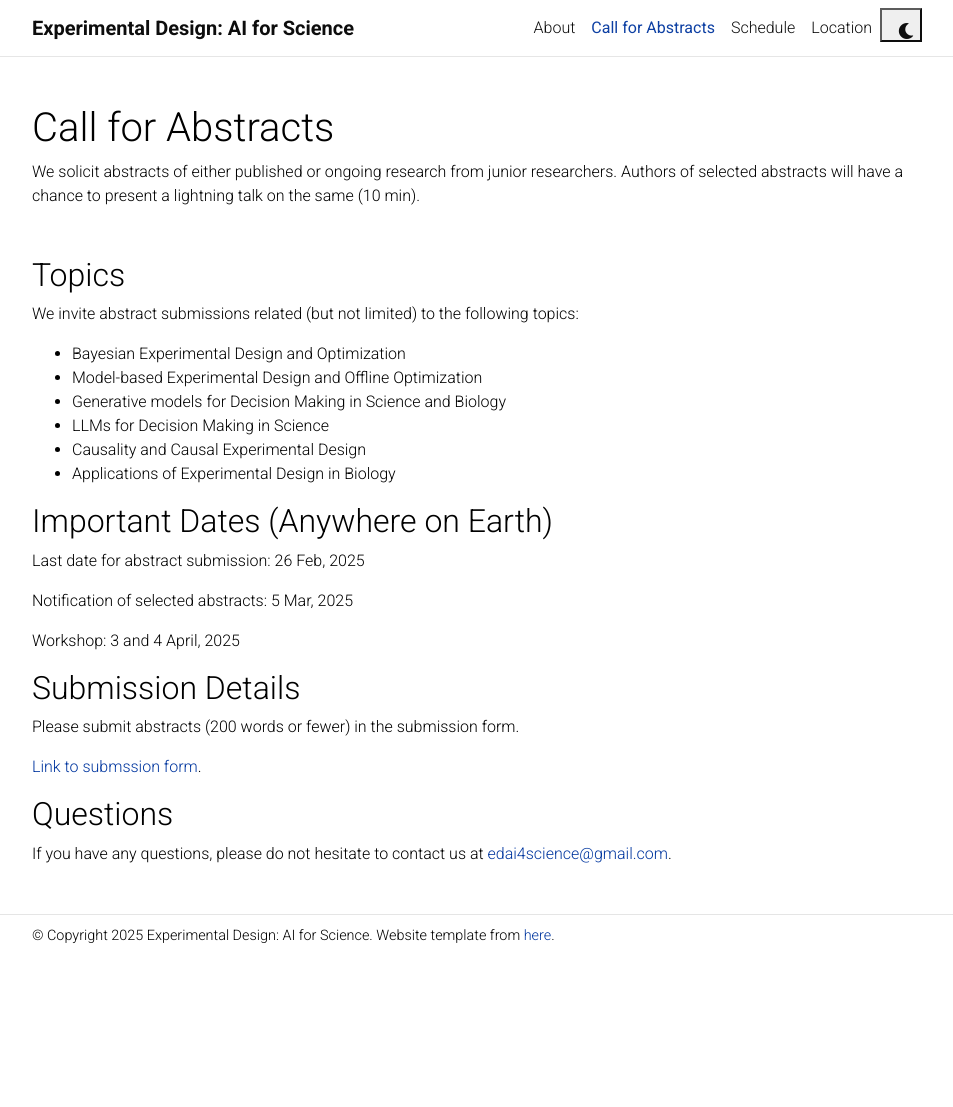
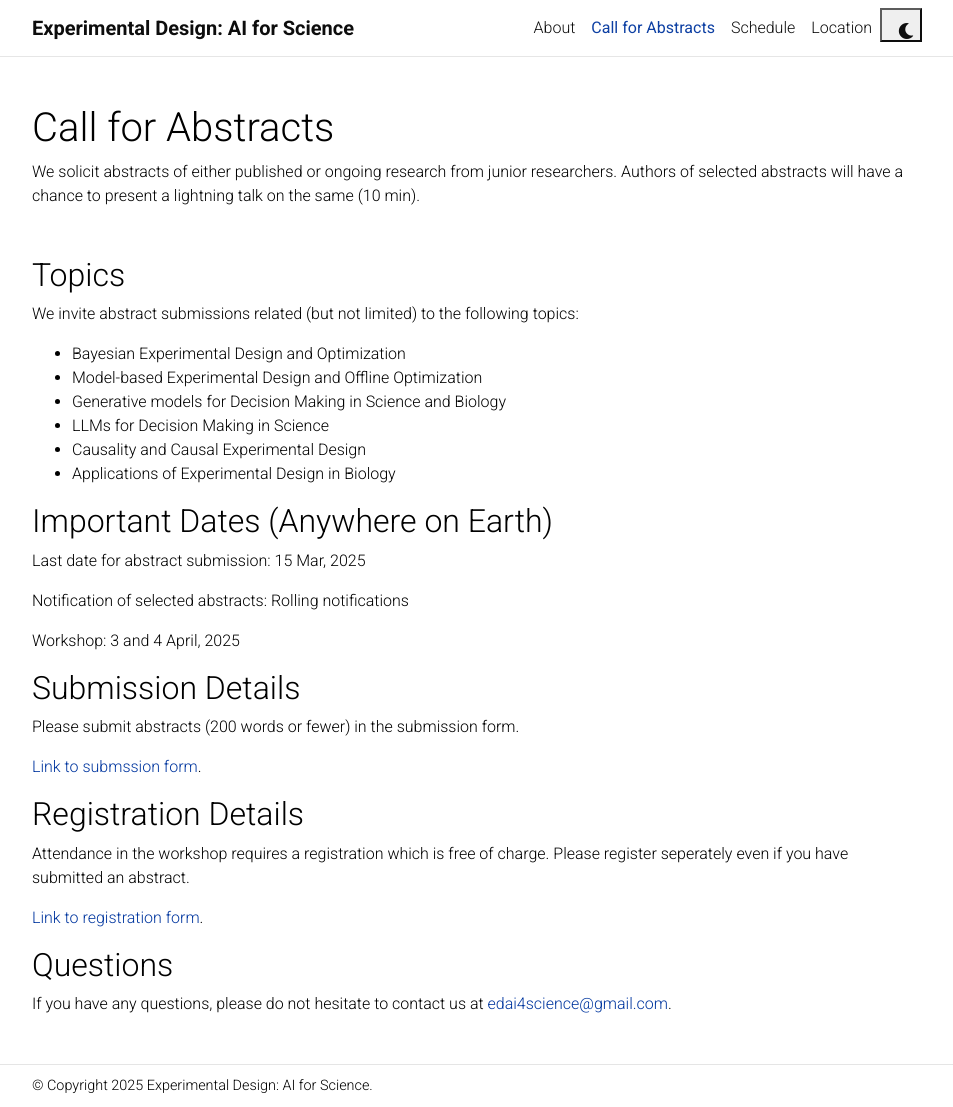
Before and after one commit to edai4science/edai4science.github.io, a Jekyll site: the page built from _pages/call.md, in a window 1280 px wide and 1107 px high. Shown: the whole window, without its empty margins (163-1116 px from the left). Built offline with Jekyll 4.4.1, drawn with Linux system fonts in a browser that asks for light colours; comment, search, counter and statistics services are not loaded; a style sheet for code colours, icons or effects is not loaded.

Commit message:
add registration

```diff
--- a/_includes/footer.html
+++ b/_includes/footer.html
@@ -1,7 +1,7 @@
     {% if site.footer_fixed %}
     <footer class="fixed-bottom">
       <div class="container mt-0">
-        &copy; Copyright {{ site.time | date: '%Y' }} {{ site.first_name }} {{ site.middle_name }} {{ site.last_name }}. Website template from <a href="https://spigmworkshop2024.github.io">here</a>.
+        &copy; Copyright {{ site.time | date: '%Y' }} {{ site.first_name }} {{ site.middle_name }} {{ site.last_name }}.
         {%- if site.impressum_path -%}
         <a href="{{ site.url }}{{ site.baseurl }}{{ site.impressum_path }}">Impressum</a>.
         {%- endif -%}
@@ -13,7 +13,7 @@
     {%- else -%}
     <footer class="sticky-bottom mt-5">
       <div class="container">
-        &copy; Copyright {{ site.time | date: '%Y' }} {{ site.first_name }} {{ site.middle_name }} {{ site.last_name }}. Website template from <a href="https://spigmworkshop2024.github.io">here</a>.
+        &copy; Copyright {{ site.time | date: '%Y' }} {{ site.first_name }} {{ site.middle_name }} {{ site.last_name }}.
         {%- if site.impressum_path -%}
         <a href="{{ site.url }}{{ site.baseurl }}{{ site.impressum_path }}">Impressum</a>.
         {%- endif -%}
--- a/_layouts/workshop.html
+++ b/_layouts/workshop.html
@@ -40,6 +40,8 @@ layout: default
     <p><a href="https://icme.stanford.edu/sites/g/files/sbiybj17116/files/media/file/parking_and_directions_to_the_mackenzie_room_huang_building_0_0.pdf">Directions to the Venue</a>.</p>
     </div>
 
+  <h4>Registration</h4>
+  <p>Registration for the workshop is free but required. Please register <a href="https://docs.google.com/forms/d/e/1FAIpQLSehqSWM3l-Fs6ePrM3q1Z3jzojhvfkYRj2S1PljD7UwqLZrRg/viewform?usp=header">here</a>.</p>
 
     <div class="speakers">
       <h2>Confirmed Speakers</h2>
--- a/_pages/call.md
+++ b/_pages/call.md
@@ -22,9 +22,9 @@ We invite abstract submissions related (but not limited) to the following topics
 
 ## Important Dates (Anywhere on Earth)
 
-Last date for abstract submission: 26 Feb, 2025
+Last date for abstract submission: 15 Mar, 2025
 
-Notification of selected abstracts: 5 Mar, 2025
+Notification of selected abstracts: Rolling notifications
 
 Workshop: 3 and 4 April, 2025
 
@@ -34,6 +34,12 @@ Please submit abstracts (200 words or fewer) in the submission form.
 
 [Link to submssion form](https://docs.google.com/forms/d/e/1FAIpQLSeAmUq7h2VRTySdQvZpqdoPwuScBLLe10jf7y9FluxFvbr4QQ/viewform?usp=header).
 
+## Registration Details
+
+Attendance in the workshop requires a registration which is free of charge. Please register seperately even if you have submitted an abstract.
+
+[Link to registration form](https://docs.google.com/forms/d/e/1FAIpQLSehqSWM3l-Fs6ePrM3q1Z3jzojhvfkYRj2S1PljD7UwqLZrRg/viewform?usp=header).
+
 ## Questions
 
 If you have any questions, please do not hesitate to contact us at [edai4science@gmail.com](mailto:edai4science@gmail.com).
```
